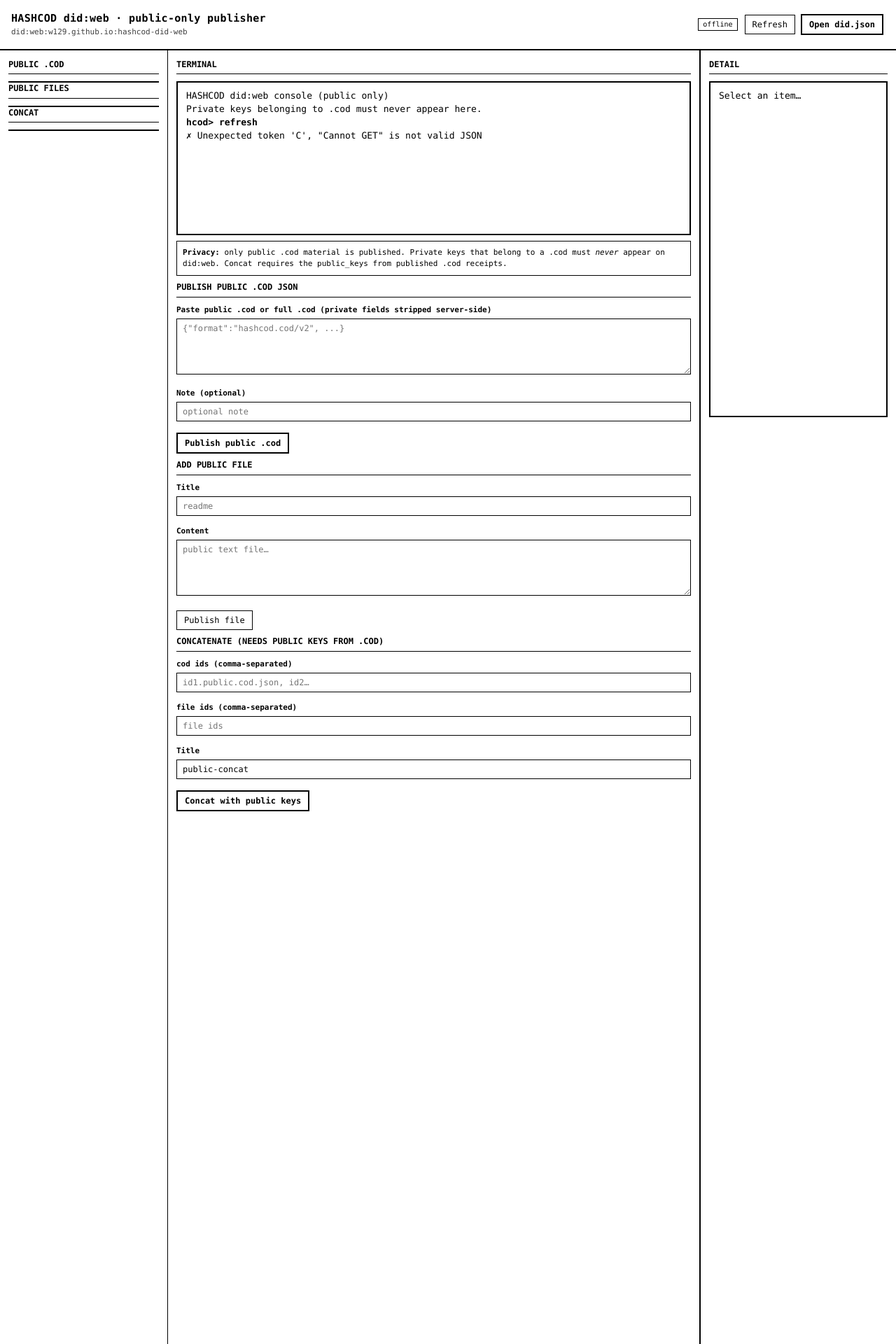
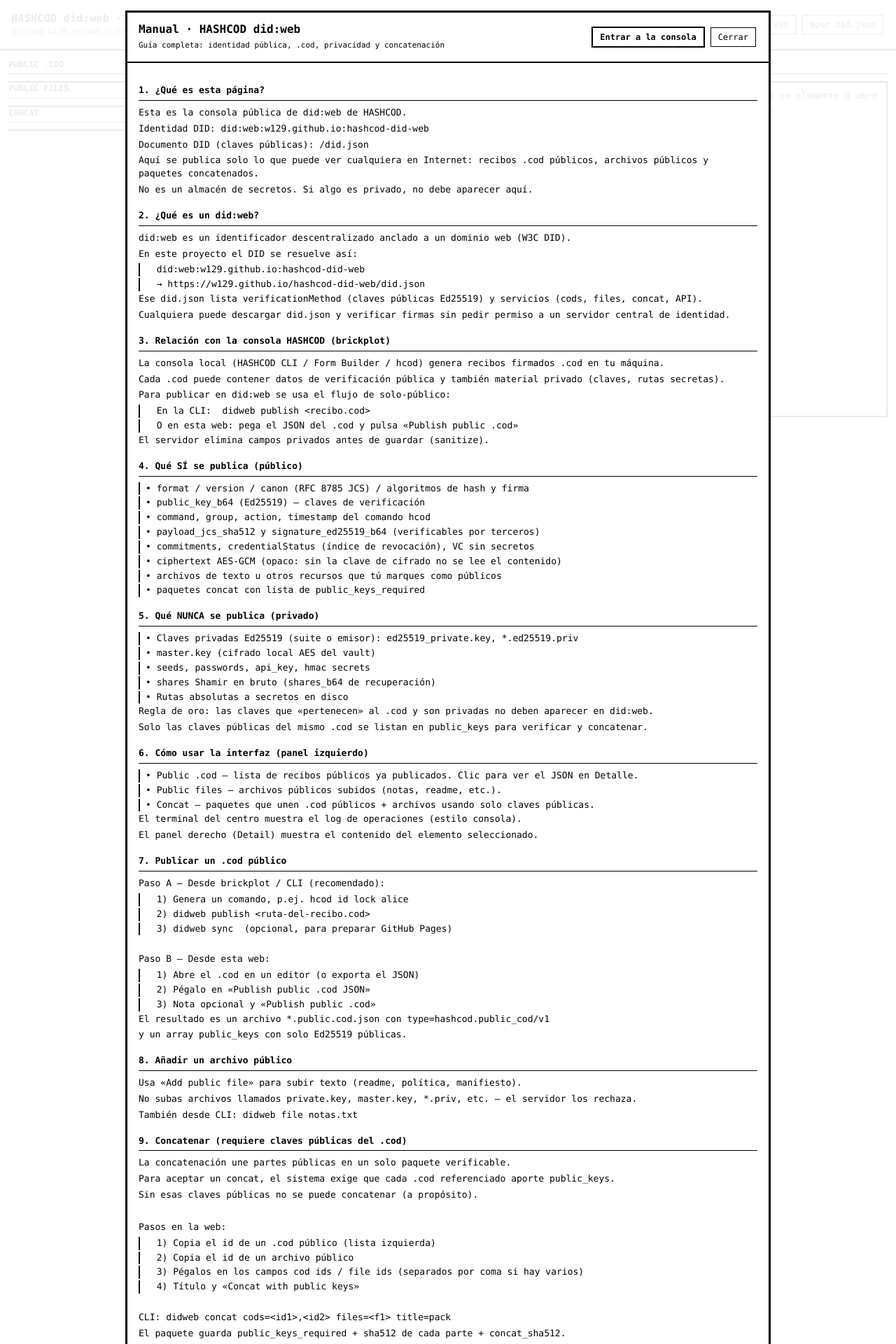
Before and after one commit to w129/hashcod-did-web, a PHP site: page / in a window 1280 px wide. Shown: the top 1920 px of the page at 70% size. Run offline with PHP 8.4, Linux system fonts and the light colour scheme.

Commit message:
feat(ui): manual completo al entrar en did:web (ES)

```diff
--- a/static/app.js
+++ b/static/app.js
@@ -1,8 +1,10 @@
-/* HASHCOD did:web SPA (vanilla) — tkinter white/black */
+/* HASHCOD did:web SPA — tkinter white/black + manual al entrar */
 (function () {
-  const API = (window.HASHCOD_API || "/api/index.php").replace(/\/?$/, "");
+  const API = (window.HASHCOD_API || "/api").replace(/\/?$/, "");
+  const STORAGE_KEY = "hashcod_didweb_hide_manual";
   const term = document.getElementById("term");
   const detail = document.getElementById("detail");
+  const overlay = document.getElementById("manualOverlay");
 
   function log(msg, cls) {
     const line = document.createElement("div");
@@ -12,8 +14,17 @@
     term.scrollTop = term.scrollHeight;
   }
 
+  function apiUrl(action) {
+    const base = API.includes("index.php") ? API : API + (API.endsWith("api") ? "" : "");
+    // Prefer /api?action= for Node; also try /api/index.php for PHP
+    if (base.includes("index.php")) {
+      return base + (base.includes("?") ? "&" : "?") + "action=" + encodeURIComponent(action);
+    }
+    return "/api?action=" + encodeURIComponent(action);
+  }
+
   async function api(action, body) {
-    const url = API + (API.includes("?") ? "&" : "?") + "action=" + encodeURIComponent(action);
+    const url = apiUrl(action);
     const opts = body
       ? {
           method: "POST",
@@ -21,7 +32,11 @@
           body: JSON.stringify({ action, ...body }),
         }
       : { method: "GET" };
-    const res = await fetch(body ? API + "?action=" + encodeURIComponent(action) : url, opts);
+    let res = await fetch(url, opts);
+    if (!res.ok && !body) {
+      // fallback PHP path
+      res = await fetch("/api/index.php?action=" + encodeURIComponent(action), opts);
+    }
     return res.json();
   }
 
@@ -29,7 +44,7 @@
     el.innerHTML = "";
     if (!items || !items.length) {
       const li = document.createElement("li");
-      li.textContent = "(empty)";
+      li.textContent = "(vacío)";
       el.appendChild(li);
       return;
     }
@@ -52,6 +67,43 @@
       .replace(/&/g, "&amp;")
       .replace(/</g, "&lt;")
       .replace(/>/g, "&gt;");
+  }
+
+  function renderManual() {
+    const man = window.HASHCOD_MANUAL || { title: "Manual", subtitle: "", sections: [] };
+    document.getElementById("manualTitle").textContent = man.title;
+    document.getElementById("manualSubtitle").textContent = man.subtitle;
+    const body = document.getElementById("manualBody");
+    body.innerHTML = "";
+    (man.sections || []).forEach((sec) => {
+      const h = document.createElement("h2");
+      h.textContent = sec.h;
+      body.appendChild(h);
+      (sec.body || []).forEach((line) => {
+        const p = document.createElement("p");
+        if (/^\s{2}/.test(line) || line.startsWith("GET") || line.startsWith("POST") || line.startsWith("•") || line.startsWith("☐")) {
+          p.className = "line-code";
+        }
+        p.textContent = line || " ";
+        body.appendChild(p);
+      });
+    });
+  }
+
+  function openManual() {
+    renderManual();
+    overlay.hidden = false;
+    document.body.classList.add("manual-open");
+    const cb = document.getElementById("manualDontShow");
+    cb.checked = localStorage.getItem(STORAGE_KEY) === "1";
+  }
+
+  function closeManual() {
+    const cb = document.getElementById("manualDontShow");
+    if (cb.checked) localStorage.setItem(STORAGE_KEY, "1");
+    else localStorage.removeItem(STORAGE_KEY);
+    overlay.hidden = true;
+    document.body.classList.remove("manual-open");
   }
 
   async function refresh() {
@@ -82,40 +134,54 @@
       });
     } catch (e) {
       log("✗ " + e.message);
-      document.getElementById("statusBadge").textContent = "offline";
+      document.getElementById("statusBadge").textContent = "offline / sin API";
+      log("(UI estática OK — el manual funciona sin API)");
     }
   }
 
   document.getElementById("btnRefresh").onclick = refresh;
-  document.getElementById("btnDid").onclick = () => {
-    window.open("did.json", "_blank");
+  document.getElementById("btnDid").onclick = () => window.open("did.json", "_blank");
+  document.getElementById("btnManual").onclick = openManual;
+  document.getElementById("btnManualInline").onclick = openManual;
+  document.getElementById("footerManual").onclick = (e) => {
+    e.preventDefault();
+    openManual();
+  };
+  document.getElementById("btnManualEnter").onclick = closeManual;
+  document.getElementById("btnManualClose").onclick = closeManual;
+  document.getElementById("manualDontShow").onchange = function () {
+    if (this.checked) localStorage.setItem(STORAGE_KEY, "1");
+    else localStorage.removeItem(STORAGE_KEY);
   };
 
   document.getElementById("btnPublishCod").onclick = async () => {
     const raw = document.getElementById("codJson").value.trim();
-    if (!raw) return log("✗ paste a .cod JSON first");
+    if (!raw) return log("✗ pega un JSON .cod primero");
     let cod;
     try {
       cod = JSON.parse(raw);
     } catch (e) {
-      return log("✗ invalid JSON");
+      return log("✗ JSON inválido");
     }
     log("hcod> publish public cod", "prompt");
+    try {
       const r = await api("publish_cod", {
         cod,
         note: document.getElementById("codNote").value,
       });
       log(r.message || JSON.stringify(r));
-    if (r.public_keys) {
-      log("  public_keys: " + r.public_keys.length + " (private keys stripped)");
+      if (r.public_keys) log("  public_keys: " + r.public_keys.length + " (privadas eliminadas)");
+      refresh();
+    } catch (e) {
+      log("✗ " + e.message);
     }
-    refresh();
   };
 
   document.getElementById("btnPublishFile").onclick = async () => {
     const content = document.getElementById("fileContent").value;
     const title = document.getElementById("fileTitle").value || "file.txt";
     log("hcod> publish file", "prompt");
+    try {
       const r = await api("publish_file", {
         filename: title.endsWith(".txt") ? title : title + ".txt",
         title,
@@ -123,6 +189,9 @@
       });
       log(r.message || JSON.stringify(r));
       refresh();
+    } catch (e) {
+      log("✗ " + e.message);
+    }
   };
 
   document.getElementById("btnConcat").onclick = async () => {
@@ -136,18 +205,36 @@
       .value.split(",")
       .map((s) => s.trim())
       .filter(Boolean);
-    log("hcod> concat (public keys from .cod)", "prompt");
+    log("hcod> concat (claves públicas del .cod)", "prompt");
+    try {
       const r = await api("concat", {
         cod_ids,
         file_ids,
         title: document.getElementById("concatTitle").value || "public-concat",
       });
       log(r.message || JSON.stringify(r));
-    if (!r.ok) log("✗ " + (r.error || "failed"));
+      if (!r.ok) log("✗ " + (r.error || "falló"));
       refresh();
+    } catch (e) {
+      log("✗ " + e.message);
+    }
   };
 
-  log("HASHCOD did:web console (public only)");
-  log("Private keys belonging to .cod must never appear here.");
+  // Escape cierra manual
+  document.addEventListener("keydown", (e) => {
+    if (e.key === "Escape" && !overlay.hidden) closeManual();
+  });
+
+  log("HASHCOD did:web · consola pública");
+  log("Las claves privadas del .cod no deben publicarse aquí.");
+
+  // Mostrar manual al entrar (salvo preferencia del usuario)
+  renderManual();
+  if (localStorage.getItem(STORAGE_KEY) !== "1") {
+    openManual();
+  } else {
+    overlay.hidden = true;
+  }
+
   refresh();
 })();
--- a/static/index.html
+++ b/static/index.html
@@ -1,12 +1,36 @@
 <!DOCTYPE html>
-<html lang="en">
+<html lang="es">
 <head>
   <meta charset="utf-8" />
   <meta name="viewport" content="width=device-width, initial-scale=1" />
-  <title>HASHCOD did:web · public console</title>
+  <title>HASHCOD did:web · manual y consola pública</title>
   <link rel="stylesheet" href="styles.css" />
 </head>
 <body>
+  <!-- Manual al entrar -->
+  <div class="manual-overlay" id="manualOverlay" role="dialog" aria-modal="true" aria-labelledby="manualTitle">
+    <div class="manual-panel">
+      <div class="manual-head">
+        <div>
+          <h1 id="manualTitle">Manual · HASHCOD did:web</h1>
+          <div class="sub" id="manualSubtitle">Cargando…</div>
+        </div>
+        <div class="row">
+          <button type="button" class="primary" id="btnManualEnter">Entrar a la consola</button>
+          <button type="button" id="btnManualClose">Cerrar</button>
+        </div>
+      </div>
+      <div class="manual-body" id="manualBody"></div>
+      <div class="manual-foot">
+        <label>
+          <input type="checkbox" id="manualDontShow" />
+          No mostrar al entrar (puedes reabrir con el botón Manual)
+        </label>
+        <span class="badge">did:web:w129.github.io:hashcod-did-web</span>
+      </div>
+    </div>
+  </div>
+
   <header>
     <div>
       <h1>HASHCOD did:web · public-only publisher</h1>
@@ -14,8 +38,9 @@
     </div>
     <div class="row">
       <span class="badge" id="statusBadge">…</span>
+      <button type="button" id="btnManual" class="primary">Manual</button>
       <button type="button" id="btnRefresh">Refresh</button>
-      <button type="button" class="primary" id="btnDid">Open did.json</button>
+      <button type="button" id="btnDid">Open did.json</button>
     </div>
   </header>
 
@@ -33,35 +58,36 @@
       <h2>Terminal</h2>
       <div class="term" id="term"></div>
       <div class="warn">
-        <strong>Privacy:</strong> only public .cod material is published.
-        Private keys that belong to a .cod must <em>never</em> appear on did:web.
-        Concat requires the <code>public_keys</code> from published .cod receipts.
+        <strong>Privacidad:</strong> solo material público del .cod.
+        Las claves <em>privadas</em> del .cod no deben aparecer en did:web.
+        Para concatenar se exigen las <code>public_keys</code> del recibo publicado.
+        <button type="button" id="btnManualInline" style="margin-left:8px">Leer manual completo</button>
       </div>
 
       <h2>Publish public .cod JSON</h2>
-      <label>Paste public .cod or full .cod (private fields stripped server-side)</label>
+      <label>Pega un .cod público o completo (lo privado se elimina en el servidor)</label>
       <textarea id="codJson" placeholder='{"format":"hashcod.cod/v2", ...}'></textarea>
-      <label>Note (optional)</label>
-      <input id="codNote" type="text" placeholder="optional note" />
+      <label>Nota (opcional)</label>
+      <input id="codNote" type="text" placeholder="nota opcional" />
       <div class="row">
         <button type="button" class="primary" id="btnPublishCod">Publish public .cod</button>
       </div>
 
       <h2>Add public file</h2>
-      <label>Title</label>
+      <label>Título</label>
       <input id="fileTitle" type="text" placeholder="readme" />
-      <label>Content</label>
-      <textarea id="fileContent" placeholder="public text file…"></textarea>
+      <label>Contenido</label>
+      <textarea id="fileContent" placeholder="archivo de texto público…"></textarea>
       <div class="row">
         <button type="button" id="btnPublishFile">Publish file</button>
       </div>
 
-      <h2>Concatenate (needs public keys from .cod)</h2>
-      <label>cod ids (comma-separated)</label>
+      <h2>Concatenate (necesita claves públicas del .cod)</h2>
+      <label>cod ids (separados por coma)</label>
       <input id="concatCods" type="text" placeholder="id1.public.cod.json, id2…" />
-      <label>file ids (comma-separated)</label>
-      <input id="concatFiles" type="text" placeholder="file ids" />
-      <label>Title</label>
+      <label>file ids (separados por coma)</label>
+      <input id="concatFiles" type="text" placeholder="ids de archivo" />
+      <label>Título</label>
       <input id="concatTitle" type="text" value="public-concat" />
       <div class="row">
         <button type="button" class="primary" id="btnConcat">Concat with public keys</button>
@@ -70,14 +96,16 @@
 
     <aside class="panel right">
       <h2>Detail</h2>
-      <div class="term" id="detail" style="min-height:480px">Select an item…</div>
+      <div class="term" id="detail" style="min-height:480px">Selecciona un elemento o abre el Manual…</div>
     </aside>
   </main>
 
   <footer>
-    w129/hashcod-did-web · public keys only · API <code>/api?action=status</code>
+    w129/hashcod-did-web · solo claves públicas · API <code>/api?action=status</code> ·
+    <a href="#" id="footerManual">Manual</a>
   </footer>
 
+  <script src="manual.js"></script>
   <script src="app.js"></script>
 </body>
 </html>
--- /dev/null
+++ b/static/manual.js
@@ -0,0 +1,184 @@
+/**
+ * Manual completo de HASHCOD did:web (español).
+ * Se muestra al entrar (primera visita) y con el botón Manual.
+ */
+window.HASHCOD_MANUAL = {
+  title: "Manual · HASHCOD did:web",
+  subtitle: "Guía completa: identidad pública, .cod, privacidad y concatenación",
+  sections: [
+    {
+      h: "1. ¿Qué es esta página?",
+      body: [
+        "Esta es la consola pública de did:web de HASHCOD.",
+        "Identidad DID: did:web:w129.github.io:hashcod-did-web",
+        "Documento DID (claves públicas): /did.json",
+        "Aquí se publica solo lo que puede ver cualquiera en Internet: recibos .cod públicos, archivos públicos y paquetes concatenados.",
+        "No es un almacén de secretos. Si algo es privado, no debe aparecer aquí.",
+      ],
+    },
+    {
+      h: "2. ¿Qué es un did:web?",
+      body: [
+        "did:web es un identificador descentralizado anclado a un dominio web (W3C DID).",
+        "En este proyecto el DID se resuelve así:",
+        "  did:web:w129.github.io:hashcod-did-web",
+        "  → https://w129.github.io/hashcod-did-web/did.json",
+        "Ese did.json lista verificationMethod (claves públicas Ed25519) y servicios (cods, files, concat, API).",
+        "Cualquiera puede descargar did.json y verificar firmas sin pedir permiso a un servidor central de identidad.",
+      ],
+    },
+    {
+      h: "3. Relación con la consola HASHCOD (brickplot)",
+      body: [
+        "La consola local (HASHCOD CLI / Form Builder / hcod) genera recibos firmados .cod en tu máquina.",
+        "Cada .cod puede contener datos de verificación pública y también material privado (claves, rutas secretas).",
+        "Para publicar en did:web se usa el flujo de solo-público:",
+        "  En la CLI:  didweb publish <recibo.cod>",
+        "  O en esta web: pega el JSON del .cod y pulsa «Publish public .cod»",
+        "El servidor elimina campos privados antes de guardar (sanitize).",
+      ],
+    },
+    {
+      h: "4. Qué SÍ se publica (público)",
+      body: [
+        "• format / version / canon (RFC 8785 JCS) / algoritmos de hash y firma",
+        "• public_key_b64 (Ed25519) — claves de verificación",
+        "• command, group, action, timestamp del comando hcod",
+        "• payload_jcs_sha512 y signature_ed25519_b64 (verificables por terceros)",
+        "• commitments, credentialStatus (índice de revocación), VC sin secretos",
+        "• ciphertext AES-GCM (opaco: sin la clave de cifrado no se lee el contenido)",
+        "• archivos de texto u otros recursos que tú marques como públicos",
+        "• paquetes concat con lista de public_keys_required",
+      ],
+    },
+    {
+      h: "5. Qué NUNCA se publica (privado)",
+      body: [
+        "• Claves privadas Ed25519 (suite o emisor): ed25519_private.key, *.ed25519.priv",
+        "• master.key (cifrado local AES del vault)",
+        "• seeds, passwords, api_key, hmac secrets",
+        "• shares Shamir en bruto (shares_b64 de recuperación)",
+        "• Rutas absolutas a secretos en disco",
+        "Regla de oro: las claves que «pertenecen» al .cod y son privadas no deben aparecer en did:web.",
+        "Solo las claves públicas del mismo .cod se listan en public_keys para verificar y concatenar.",
+      ],
+    },
+    {
+      h: "6. Cómo usar la interfaz (panel izquierdo)",
+      body: [
+        "• Public .cod — lista de recibos públicos ya publicados. Clic para ver el JSON en Detalle.",
+        "• Public files — archivos públicos subidos (notas, readme, etc.).",
+        "• Concat — paquetes que unen .cod públicos + archivos usando solo claves públicas.",
+        "El terminal del centro muestra el log de operaciones (estilo consola).",
+        "El panel derecho (Detail) muestra el contenido del elemento seleccionado.",
+      ],
+    },
+    {
+      h: "7. Publicar un .cod público",
+      body: [
+        "Paso A — Desde brickplot / CLI (recomendado):",
+        "  1) Genera un comando, p.ej. hcod id lock alice",
+        "  2) didweb publish <ruta-del-recibo.cod>",
+        "  3) didweb sync  (opcional, para preparar GitHub Pages)",
+        "",
+        "Paso B — Desde esta web:",
+        "  1) Abre el .cod en un editor (o exporta el JSON)",
+        "  2) Pégalo en «Publish public .cod JSON»",
+        "  3) Nota opcional y «Publish public .cod»",
+        "El resultado es un archivo *.public.cod.json con type=hashcod.public_cod/v1",
+        "y un array public_keys con solo Ed25519 públicas.",
+      ],
+    },
+    {
+      h: "8. Añadir un archivo público",
+      body: [
+        "Usa «Add public file» para subir texto (readme, política, manifiesto).",
+        "No subas archivos llamados private.key, master.key, *.priv, etc. — el servidor los rechaza.",
+        "También desde CLI: didweb file notas.txt",
+      ],
+    },
+    {
+      h: "9. Concatenar (requiere claves públicas del .cod)",
+      body: [
+        "La concatenación une partes públicas en un solo paquete verificable.",
+        "Para aceptar un concat, el sistema exige que cada .cod referenciado aporte public_keys.",
+        "Sin esas claves públicas no se puede concatenar (a propósito).",
+        "",
+        "Pasos en la web:",
+        "  1) Copia el id de un .cod público (lista izquierda)",
+        "  2) Copia el id de un archivo público",
+        "  3) Pégalos en los campos cod ids / file ids (separados por coma si hay varios)",
+        "  4) Título y «Concat with public keys»",
+        "",
+        "CLI: didweb concat cods=<id1>,<id2> files=<f1> title=pack",
+        "El paquete guarda public_keys_required + sha512 de cada parte + concat_sha512.",
+      ],
+    },
+    {
+      h: "10. Verificar un .cod (fuera de esta web)",
+      body: [
+        "En la máquina local / CLI HASHCOD:",
+        "  verify <recibo.cod>",
+        "Comprueba: JCS(payload) → SHA-512, firma Ed25519, token de tiempo.",
+        "Para credenciales laborales (edu cv):",
+        "  vc verify <credencial.json>",
+        "  (firma del emisor + commitment + StatusList2021 no revocada)",
+        "  vc revoke <id> reason=...  (solo el emisor con su clave privada)",
+        "did resolve did:hashcod:issuer:acme_corp  (ancla pública del emisor local)",
+      ],
+    },
+    {
+      h: "11. API HTTP",
+      body: [
+        "GET  /api?action=status",
+        "GET  /api?action=list_cods | list_files | list_concat",
+        "GET  /api?action=get&kind=cod&id=<id>",
+        "POST /api?action=publish_cod   body: { cod, note }",
+        "POST /api?action=publish_file  body: { filename, content, title }",
+        "POST /api?action=concat        body: { cod_ids[], file_ids[], title }",
+        "GET  /did.json",
+        "GET  /data/cods/  ·  /data/files/  ·  /data/concat/",
+      ],
+    },
+    {
+      h: "12. Despliegue (Render / GitHub Pages)",
+      body: [
+        "Repositorio: https://github.com/w129/hashcod-did-web",
+        "Render: Root Directory vacío, Build = npm install, Start = npm start",
+        "  (package.json en la raíz del repo — evita el error pnpm sin package.json)",
+        "GitHub Pages: rama gh-pages con did.json + data/ + UI estática",
+        "Local: npm start  →  http://127.0.0.1:8788",
+      ],
+    },
+    {
+      h: "13. Diseño de la UI",
+      body: [
+        "Estilo inspirado en tkinter / terminal: fondo blanco, texto y bordes negros.",
+        "Tipografía monoespaciada (Consolas).",
+        "Sin colores de acento: todo lo crítico se lee como consola técnica.",
+      ],
+    },
+    {
+      h: "14. Glosario rápido",
+      body: [
+        ".cod — recibo firmado de un comando hcod (hashcod.cod/v2)",
+        "JCS — JSON Canonicalization Scheme (RFC 8785), hash reproducible",
+        "Ed25519 — firma asimétrica; la pública verifica, la privada firma",
+        "StatusList2021 — lista de bits de revocación (credenciales)",
+        "Issuer — quien firma una credencial (empleador, universidad)",
+        "did:web — DID resuelto por HTTPS en un dominio",
+        "public_keys — solo claves públicas extraídas del .cod para did:web",
+      ],
+    },
+    {
+      h: "15. Checklist de seguridad",
+      body: [
+        "☐ No subas private keys ni master.key",
+        "☐ Revisa el JSON publicado: debe tener privacy=public_only",
+        "☐ Para concat, usa solo ids de objetos ya públicos",
+        "☐ Confía en firmas del emisor (DID), no solo en HASHCOD notary",
+        "☐ Si revocaste una credencial, comprueba vc status / StatusList bit=1",
+      ],
+    },
+  ],
+};
--- a/static/styles.css
+++ b/static/styles.css
@@ -118,3 +118,84 @@ footer {
   font-size: 11px;
 }
 label { display: block; font-size: 11px; font-weight: 700; margin-top: 6px; }
+
+/* Manual overlay (on enter) */
+.manual-overlay {
+  position: fixed;
+  inset: 0;
+  background: rgba(255, 255, 255, 0.92);
+  z-index: 1000;
+  display: flex;
+  align-items: stretch;
+  justify-content: center;
+  padding: 16px;
+}
+.manual-overlay[hidden] { display: none !important; }
+.manual-panel {
+  background: #fff;
+  border: 2px solid #000;
+  width: min(920px, 100%);
+  max-height: calc(100vh - 32px);
+  display: flex;
+  flex-direction: column;
+  box-shadow: 0 0 0 1px #000;
+}
+.manual-head {
+  border-bottom: 2px solid #000;
+  padding: 12px 16px;
+  display: flex;
+  justify-content: space-between;
+  align-items: flex-start;
+  gap: 12px;
+  flex-wrap: wrap;
+}
+.manual-head h1 {
+  margin: 0;
+  font-size: 16px;
+}
+.manual-head .sub { font-size: 11px; margin-top: 4px; }
+.manual-body {
+  overflow: auto;
+  padding: 12px 16px 24px;
+  flex: 1;
+}
+.manual-body h2 {
+  margin: 18px 0 8px;
+  font-size: 13px;
+  border-bottom: 1px solid #000;
+  padding-bottom: 4px;
+  text-transform: none;
+}
+.manual-body p {
+  margin: 0 0 4px;
+  white-space: pre-wrap;
+  word-break: break-word;
+}
+.manual-body .line-code {
+  font-family: Consolas, monospace;
+  border-left: 2px solid #000;
+  padding-left: 8px;
+  margin: 2px 0;
+}
+.manual-foot {
+  border-top: 1px solid #000;
+  padding: 10px 16px;
+  display: flex;
+  flex-wrap: wrap;
+  gap: 8px;
+  align-items: center;
+  justify-content: space-between;
+}
+.manual-foot label {
+  font-weight: normal;
+  display: inline-flex;
+  align-items: center;
+  gap: 6px;
+  margin: 0;
+  cursor: pointer;
+}
+.manual-foot input[type="checkbox"] {
+  width: auto;
+  margin: 0;
+}
+body.manual-open { overflow: hidden; }
```
Also changed, not shown: web/src/App.tsx (+96 -18 lines), web/src/app.css (+58 -0 lines), web/src/manual.ts (added, +65 -0 lines). Lines whose indentation alone changed are shown as unchanged.
